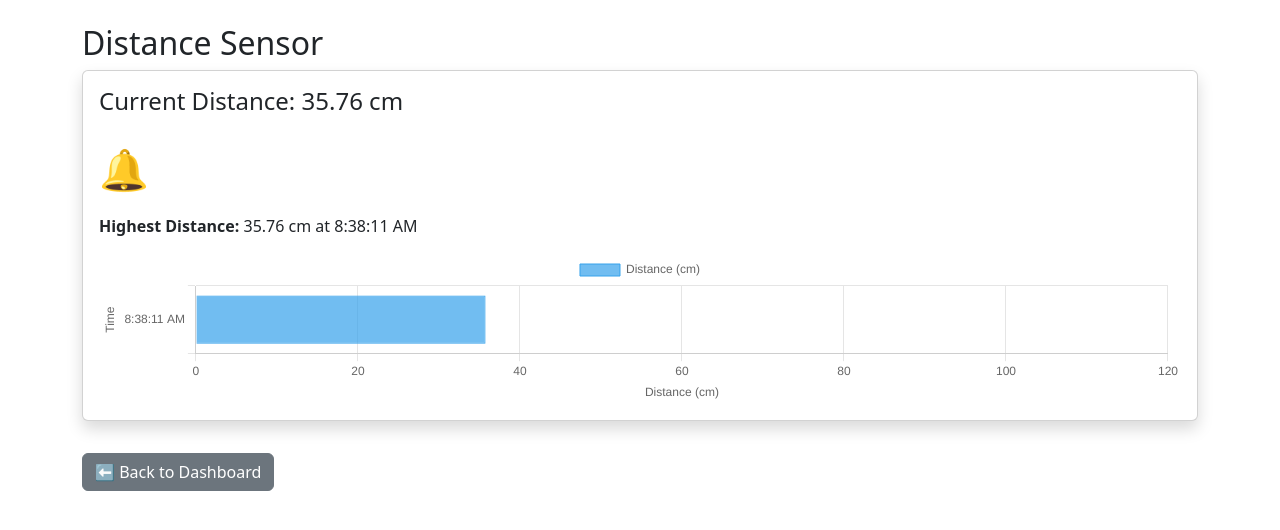
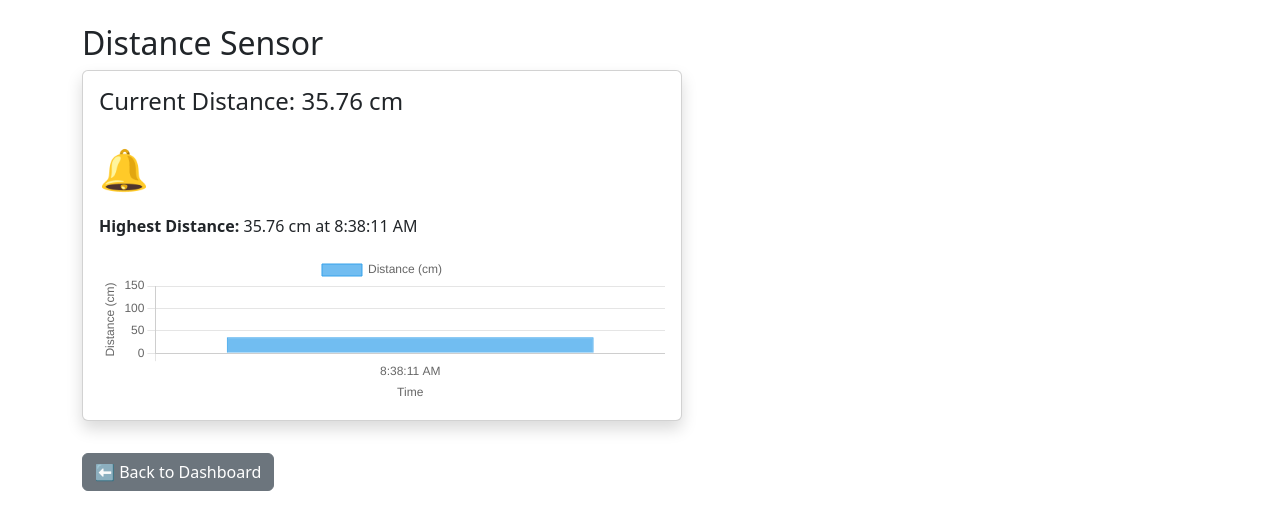
Before and after one commit to Lemuel-Castroverde/iot_website, a Flask app: page /distance in a window 1280 px wide. Shown: the part 56-586 px from the top of the page. Run offline with Flask 3, Linux system fonts and the light colour scheme.

Commit message:
Update distance.html

```diff
--- a/templates/distance.html
+++ b/templates/distance.html
@@ -1,7 +1,7 @@
 {% extends "base.html" %}
 {% block content %}
 <h2>Distance Sensor</h2>
-<div class="card p-3 shadow mb-3">
+<div class="card p-3 shadow mb-3" style="max-width: 600px;">
   <h4>Current Distance: <span id="dist">--</span> cm</h4>
 
   <!-- Buzzer Indicator -->
@@ -10,7 +10,7 @@
   </div>
 
   <p><strong>Highest Distance:</strong> <span id="maxDist">--</span> cm at <span id="maxTime">--:--:--</span></p>
-  <canvas id="distanceChart" height="150" style="max-height: 150px;"></canvas>
+  <canvas id="distanceChart" height="150" style="max-height: 150px; width: 100%;"></canvas>
 </div>
 
 <a href="/" class="btn btn-secondary mt-3">⬅ Back to Dashboard</a>
@@ -45,7 +45,7 @@ const dataPoints = [];
 
 const ctx = document.getElementById('distanceChart').getContext('2d');
 const distanceChart = new Chart(ctx, {
-  type: 'bar',
+  type: 'bar',  // vertical bars (default)
   data: {
     labels: [],
     datasets: [{
@@ -57,17 +57,16 @@ const distanceChart = new Chart(ctx, {
     }]
   },
   options: {
-    indexAxis: 'y',  // horizontal bars
     scales: {
-      y: {
+      x: {
         title: { display: true, text: 'Time' },
         ticks: {
-          maxRotation: 0,
+          maxRotation: 45,
           autoSkip: true,
           maxTicksLimit: 10
         }
       },
-      x: {
+      y: {
         beginAtZero: true,
         title: { display: true, text: 'Distance (cm)' },
         suggestedMax: 120
```
